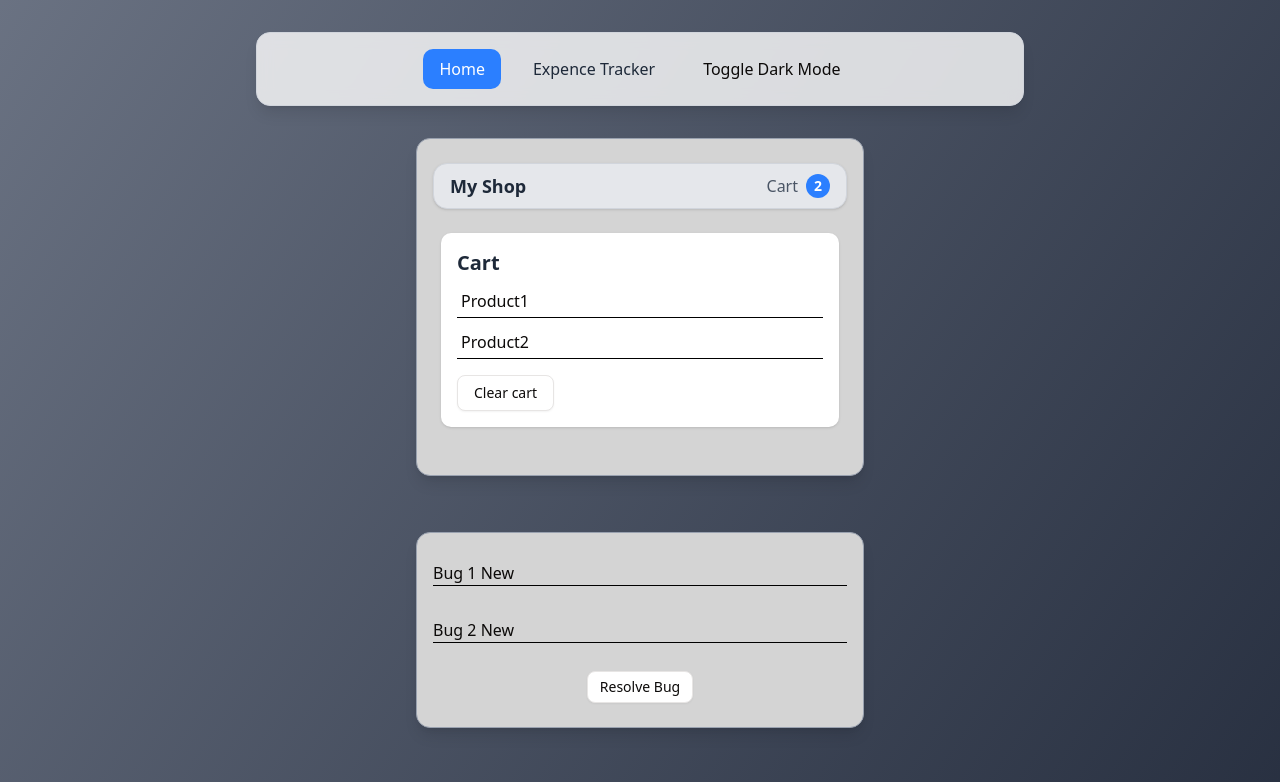
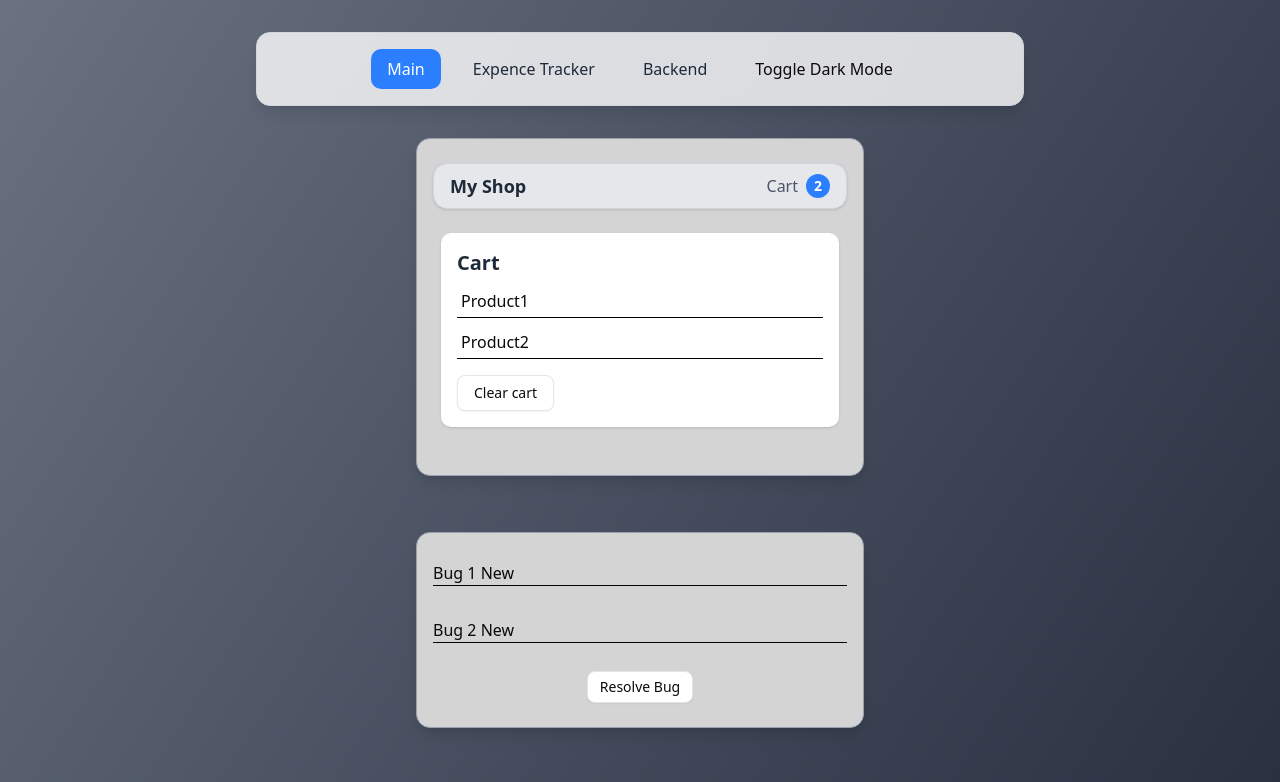
Before and after one commit to hellwind2019/learning-react, a React (Vite) app: page / in a window 1280 px wide. Shown: the top 782 px of the page. Built offline with nearby package versions, Linux system fonts and the light colour scheme.

Commit message:
Backend section

```diff
--- a/package.json
+++ b/package.json
@@ -18,6 +18,7 @@
     "@radix-ui/react-slot": "^1.2.3",
     "@tailwindcss/vite": "^4.1.11",
     "@tanstack/react-table": "^8.21.3",
+    "axios": "^1.11.0",
     "bootstrap": "^5.3.7",
     "class-variance-authority": "^0.7.1",
     "clsx": "^2.1.1",
--- a/src/App.tsx
+++ b/src/App.tsx
@@ -2,6 +2,7 @@ import { BrowserRouter, Routes, Route } from "react-router-dom";
 import ExpenceTracker from "./expence-tracker/page";
 import MainNav from "./components/MainNav";
 import HomePage from "./components/HomePage";
+import BackendPage from "./backend/page";
 
 function App() {
   return (
@@ -11,6 +12,7 @@ function App() {
         <Routes>
           <Route path="/" element={<HomePage />} />
           <Route path="/expence-tracker" element={<ExpenceTracker />} />
+          <Route path="/backend" element={<BackendPage />} />
         </Routes>
       </div>
     </BrowserRouter>
--- /dev/null
+++ b/src/backend/page.tsx
@@ -0,0 +1,50 @@
+import { Card } from "@/components/ui/card";
+import axios, { AxiosError } from "axios";
+import { useEffect, useState } from "react";
+
+interface User {
+  id: number;
+  name: string;
+}
+
+const BackendPage = () => {
+  const [users, setUsers] = useState<User[]>([]);
+  const [error, setError] = useState("");
+  useEffect(() => {
+    const fetchUsers = async () => {
+      try {
+        const res = await axios.get<User[]>(
+          "https://jsonplaceholder.typicode.com/users"
+        );
+        setUsers(res.data);
+      } catch (err) {
+        setError((err as AxiosError).message);
+      }
+    };
+    fetchUsers();
+
+    //get -> await promice ->res/err
+    //   .then((res) => setUsers(res.data))
+    //   .catch((err) => setError(err.message));
+  }, []);
+  return (
+    <div className="min-h-screen flex lg:flex-row flex-col gap-14 lg:items-start items-center lg:justify-center justify-start">
+      <Card className="max-w-sm w-full rounded-xl shadow-lg border border-gray-400 bg-neutral-300 dark:bg-gray-800 dark:border-gray-700">
+        <h1 className="text-lg font-bold m-auto">Users</h1>
+        <p className="text-red-400 text-center">{error}</p>
+        <ul className="divide-y divide-gray-400 dark:divide-gray-700">
+          {users.map((user) => (
+            <li
+              key={user.id}
+              className="py-2 px-4 text-left hover:bg-gray-200 dark:hover:bg-gray-700 transition "
+            >
+              {user.id}. {user.name}
+            </li>
+          ))}
+        </ul>
+      </Card>
+    </div>
+  );
+};
+
+export default BackendPage;
--- /dev/null
+++ b/src/components/HeaderNavLink.tsx
@@ -0,0 +1,26 @@
+import { NavLink } from "react-router-dom";
+import { Children, type ReactNode } from "react";
+const HeaderNavLink = ({
+  children,
+  url,
+}: {
+  url: string;
+  children: ReactNode;
+}) => {
+  return (
+    <NavLink
+      to={url}
+      className={({ isActive }) =>
+        `px-4 py-2 rounded-lg font-medium transition ${
+          isActive
+            ? "bg-blue-500 text-white dark:bg-blue-700"
+            : "text-gray-800 dark:text-gray-100 hover:bg-blue-100 dark:hover:bg-blue-900"
+        }`
+      }
+    >
+      {children}
+    </NavLink>
+  );
+};
+
+export default HeaderNavLink;
--- a/src/components/MainNav.tsx
+++ b/src/components/MainNav.tsx
@@ -1,32 +1,24 @@
 import { NavLink } from "react-router-dom";
+import HeaderNavLink from "./HeaderNavLink";
 
 const MainNav = () => (
-  <nav className="flex lg:flex-row sm:flex-col items-center justify-center gap-4 py-4 mb-8 rounded-xl shadow-lg bg-white/80 dark:bg-gray-900/80 backdrop-blur border border-gray-300 dark:border-gray-800 mx-auto sm:max-w-md lg:max-w-3xl">
-    <NavLink
-      to="/"
-      end
-      className={({ isActive }) =>
-        `px-4 py-2 rounded-lg font-medium transition ${
-          isActive
-            ? "bg-blue-500 text-white dark:bg-blue-700"
-            : "text-gray-800 dark:text-gray-100 hover:bg-blue-100 dark:hover:bg-blue-900"
-        }`
-      }
-    >
-      Home
-    </NavLink>
-    <NavLink
-      to="/expence-tracker"
-      className={({ isActive }) =>
-        `px-4 py-2 rounded-lg font-medium transition ${
-          isActive
-            ? "bg-blue-500 text-white dark:bg-blue-700"
-            : "text-gray-800 dark:text-gray-100 hover:bg-blue-100 dark:hover:bg-blue-900"
-        }`
-      }
-    >
-      Expence Tracker
-    </NavLink>
+  <nav
+    className="
+    flex flex-col lg:flex-row items-center justify-center gap-2 lg:gap-4
+
+    py-2 lg:py-4 mb-4 lg:mb-8
+
+    rounded-xl border shadow-lg backdrop-blur
+
+    bg-white/80 dark:bg-gray-900/80
+    border-gray-300 dark:border-gray-800
+
+    mx-auto max-w-sm sm:max-w-sm lg:max-w-3xl
+  "
+  >
+    <HeaderNavLink url="/">Main</HeaderNavLink>
+    <HeaderNavLink url="/expence-tracker">Expence Tracker</HeaderNavLink>
+    <HeaderNavLink url="/backend">Backend</HeaderNavLink>
     <button
       onClick={() => document.body.classList.toggle("dark")}
       className="px-4 py-2 rounded-lg font-medium transition "
```
Also changed, not shown: 1 other file (tests, documents, lock files or other folders).
